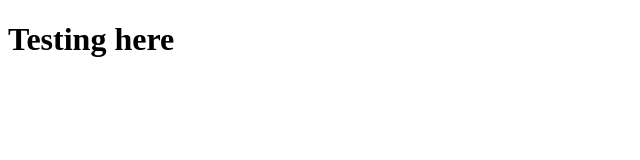
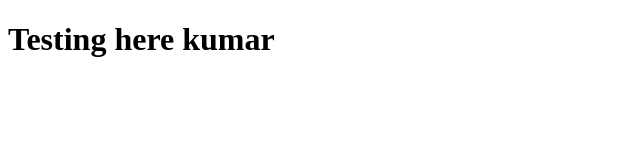
Before and after one commit to schigurupatis/50-Projects-HTML-CSS-JavaScript, a plain HTML site: page 04_Testing/index.html in a window 1280 px wide. Shown: the whole page, without its empty margins (0-640 px from the left). Drawn offline with Linux system fonts and the light colour scheme.

Commit message:
index file kumar updated

```diff
--- a/04_Testing/index.html
+++ b/04_Testing/index.html
@@ -7,7 +7,7 @@
     <link rel="stylesheet" href="style.css">
 </head>
 <body>
-    <h1 id="test">Testing here</h1>
+    <h1 id="test">Testing here kumar</h1>
 
     <script src="script.js"></script>
 </body>
```
